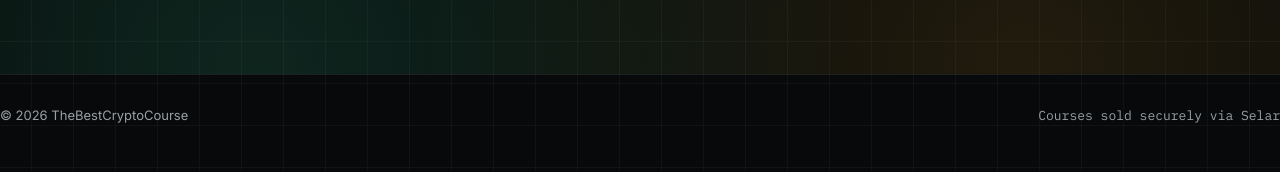
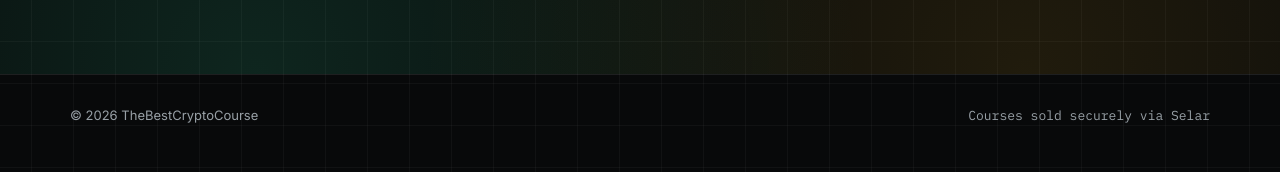
Before and after one commit to DavidOmizz/thebestcryptocourse, a Django app: page /register/ in a window 1280 px wide. Shown: the part 1303-1475 px from the top of the page. Run offline with Django 5.2, Linux system fonts and the light colour scheme; parts of the project's set-up code (start-up, migrations or seed data) failed here and were passed over.

Commit message:
Add: Added footer and 1W btc chart

```diff
--- a/static/css/style.css
+++ b/static/css/style.css
@@ -131,7 +131,7 @@ section{ padding:56px 0; border-top:1px solid var(--border); }
 .buy-card .btn{ width:100%; justify-content:center; margin-bottom:10px; }
 .buy-note{ font-size:12px; color:var(--text-muted); line-height:1.5; margin-top:14px; }
 
-footer.site{ border-top:1px solid var(--border); padding:32px 0 48px; color:var(--text-muted); font-size:13px; display:flex; justify-content:space-between; flex-wrap:wrap; gap:10px; }
+footer.site{ border-top:1px solid var(--border); padding:32px 70px 48px; color:var(--text-muted); font-size:13px; display:flex; justify-content:space-between; flex-wrap:wrap; gap:10px; }
 
 @media (max-width: 860px){
   nav.main-nav{ display:none; }
```
